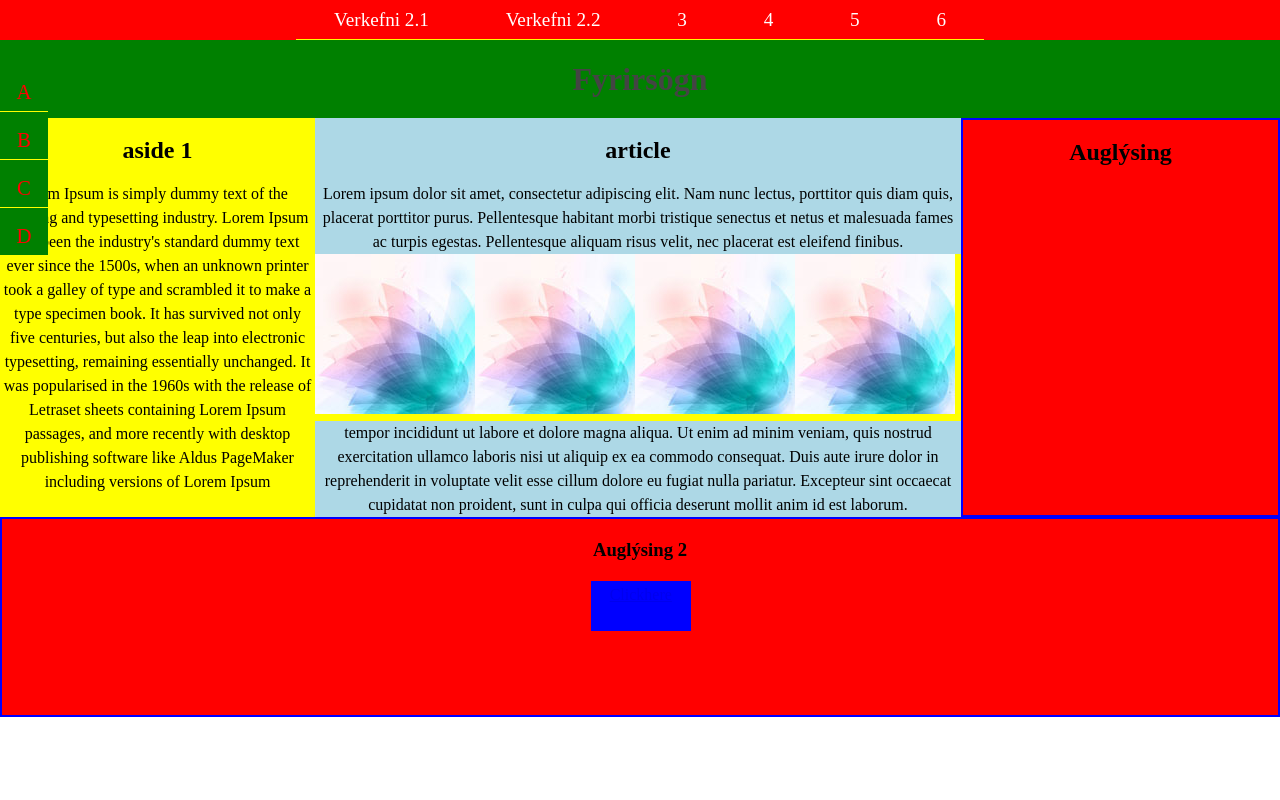
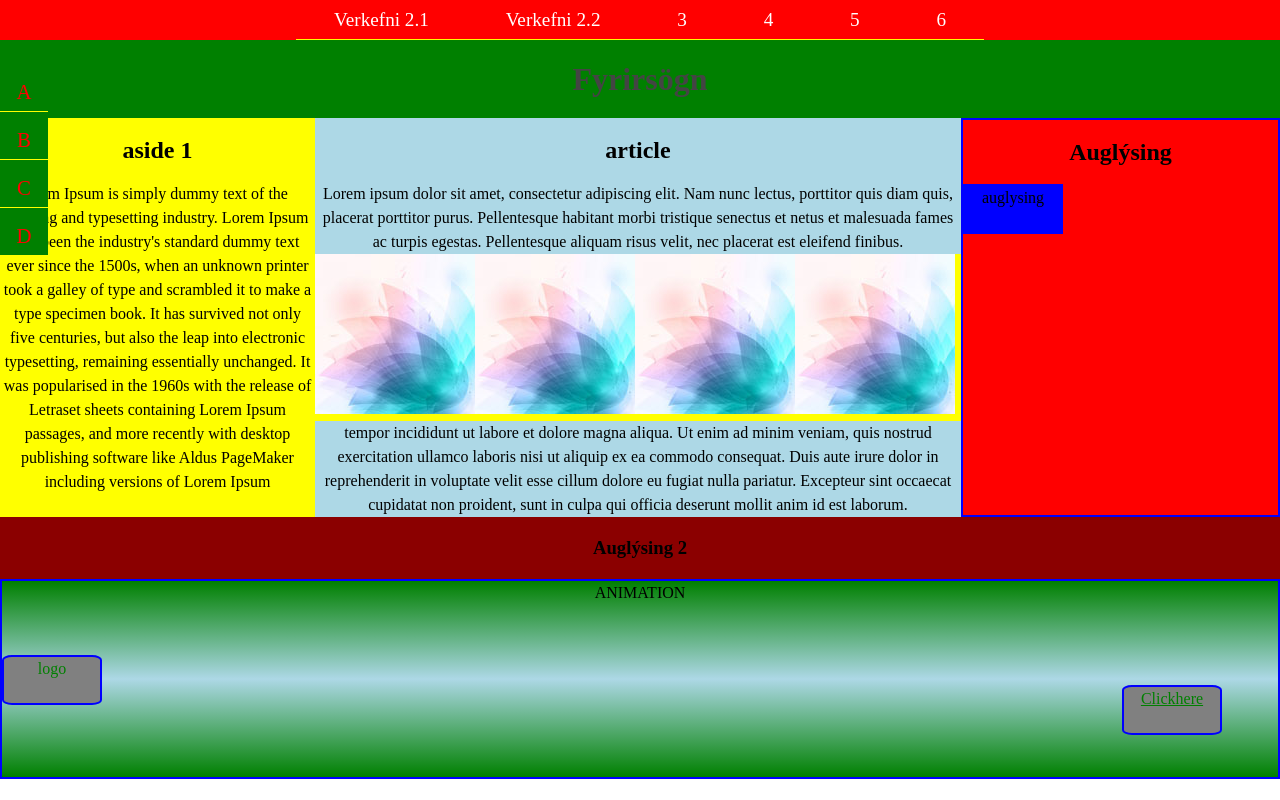
Before and after one commit to SighvaturSveinsson/verk5, a plain HTML site: page index.html in a window 1280 px wide. Drawn offline with Linux system fonts and the light colour scheme.

Commit message:
Add files via upload

```diff
--- a/index.html
+++ b/index.html
@@ -43,10 +43,10 @@
 		</aside>
 		<aside class="haegri auglysing1">
 		<h2>Auglýsing</h2>
-			<p></p>
+			<p class="auglysing1Box">auglysing</p>
 		</aside>
 	</section>
-	<footer class="auglysing2">
+	<footer>
 		<h3>Auglýsing 2</h3>
 		<div class="sMedia">
 	  		<div><a href="#">A</a></div>
@@ -54,7 +54,12 @@
 	  		<div><a href="#">C</a></div>
 	  		<div><a href="#">D</a></div>
 		</div>
-		<p class="auglysing2Box"><a href="#">Clickhere</a></p>
+		<div class="auglysing2">
+			<div>ANIMATION<a class="auglysing2Box" href="#">Clickhere</a></div>
+			<div class="logo">logo</div>
+			<div class="kassi"><img src="mynd.jpg" alt="" height="100px"></div>
+			<div></div>
+		</div>
 	</footer>
 </body>
 </html>
--- a/styles.css
+++ b/styles.css
@@ -231,27 +231,84 @@
   animation-name: auglysingEitt;
   animation-duration: 4s;
 }
+
+.auglysing1Box{
+  border: solid blue 2px;
+  background-color: blue;
+  height: 50px;
+  width: 100px;
+  position: relative;
+}
 @keyframes auglysingEitt {
-    from  {background-color:blue; left:0px; top:-15em;}
+    from  {background-color:blue; left:0px; top:-30em;}
 }
 
 .auglysing2{
   border: solid blue 2px;
   height: 200px;
   top:0;
-  background-color: red;
+  background: linear-gradient(green,lightblue, green);
   position: relative;
   animation-name: auglysingTvo;
   animation-duration: 4s;
+  overflow: hidden;
 }
 
 .auglysing2Box{
   border: solid blue 2px;
   height: 50px;
   width: 100px;
-  left: 36.8em;
-  background-color: blue;
+  left:70em;
+  top: 5em;
+  background-color: grey;
+  color: green;
   position: relative;
+  border-radius: 10%;
+  display: block;
+  z-index: 99;
+}
+
+.logo{
+  border: solid blue 2px;
+  height: 50px;
+  width: 100px;
+  left:0;
+  top: 0;
+  background-color: grey;
+  color: green;
+  position: relative;
+  border-radius: 10%;
+  animation-name: logo;
+  animation-duration: 3s;
+}
+
+.kassi{
+  border: solid blue 2px;
+  height: 50px;
+  width: 100px;
+  left:100em;
+  top: -5em;
+  background-color: grey;
+  color: red;
+  position: relative;
+  border-radius: 10%;
+  animation-name: kassi;
+  animation-duration: 3s;
+  animation-iteration-count: 1000;
+}
+
+.kassi1{
+  left:35em;
+  top: -7em;
+  position: relative;
+}
+
+@keyframes kassi {
+    from  {left:0em;}
+}
+
+@keyframes logo {
+    from  {background-color:blue;left:-20em;}
 }
 
 @keyframes auglysingTvo {
```
